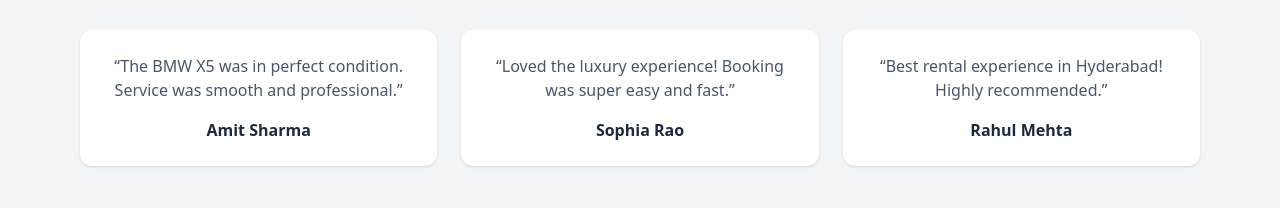
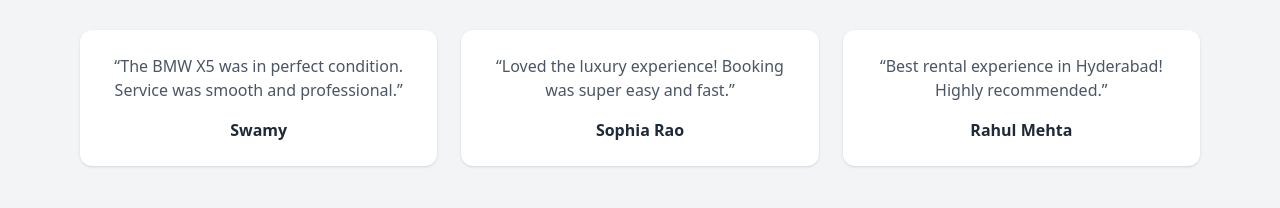
Before and after one commit to mdjameel04/Veluxe-Rentals, a React (Vite) app in the folder Frontend/: page /booking in a window 1280 px wide. Shown: the part 970-1178 px from the top of the page. Built offline with nearby package versions, Linux system fonts and the light colour scheme; no server answers; a web font is replaced by a local one.

Commit message:
added changes

```diff
--- a/Frontend/src/Pages/Carbooking.jsx
+++ b/Frontend/src/Pages/Carbooking.jsx
@@ -133,7 +133,7 @@ const Carbooking = () => {
     <h2 className="text-3xl font-bold mb-8 text-gray-800">What Our Customers Say</h2>
     <div className="grid grid-cols-1 md:grid-cols-3 gap-6">
       {[
-        { name: "Amit Sharma", text: "The BMW X5 was in perfect condition. Service was smooth and professional." },
+        { name: "Swamy ", text: "The BMW X5 was in perfect condition. Service was smooth and professional." },
         { name: "Sophia Rao", text: "Loved the luxury experience! Booking was super easy and fast." },
         { name: "Rahul Mehta", text: "Best rental experience in Hyderabad! Highly recommended." },
       ].map((review, index) => (
```
